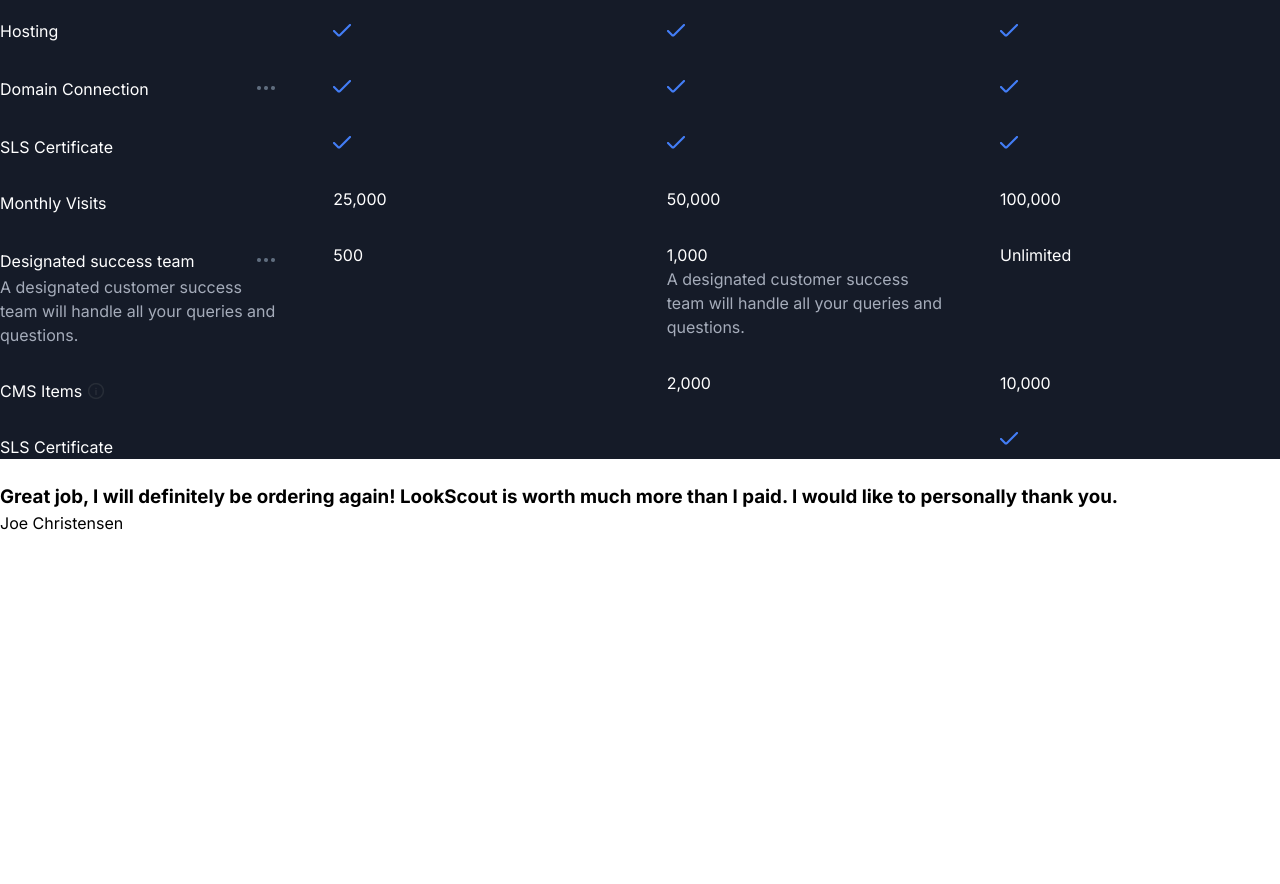
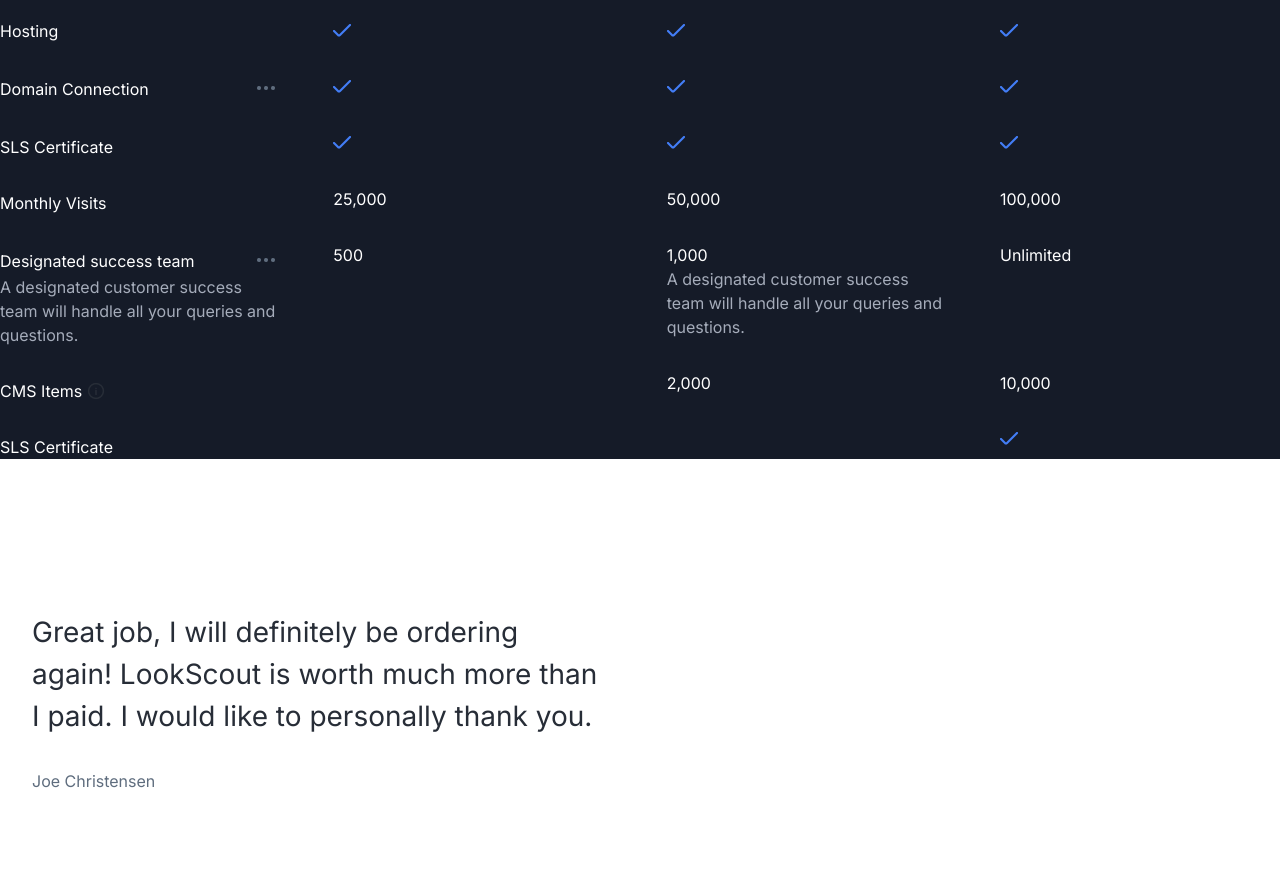
Before and after one commit to acunmedyaakademi/DAM-PROJECT, a plain HTML site: page pricing.html in a window 1280 px wide. Shown: the part 2226-3110 px from the top of the page. Before the commit the page ends 2809 px from the top, so only its background shows below. Drawn offline with Linux system fonts and the light colour scheme.

Commit message:
testimonials style eklendi

```diff
--- a/assets/css/about.css
+++ b/assets/css/about.css
@@ -861,3 +861,33 @@ body {
   align-items: center;
   gap: 5px;
 }
+
+.pricing--pricing-testimonials {
+  padding: 64px 0;
+  width: 1280px;
+  margin: 0 auto;
+}
+
+.pricing--pricing-testimonials-container {
+  display: flex;
+  justify-content: space-between;
+}
+
+.pricing--pricing-testimonials-container-left {
+  width: 632px;
+  padding: 32px;
+  display: flex;
+  flex-direction: column;
+  gap: 32px;
+}
+
+.pricing--pricing-testimonials-container-left h3 {
+  font-weight: 500;
+  color: #272d37;
+  margin-bottom: 32px;
+  font-size: 28px;
+}
+
+.pricing--pricing-testimonials-container-left p {
+  color: #5f6d7e;
+}
```
